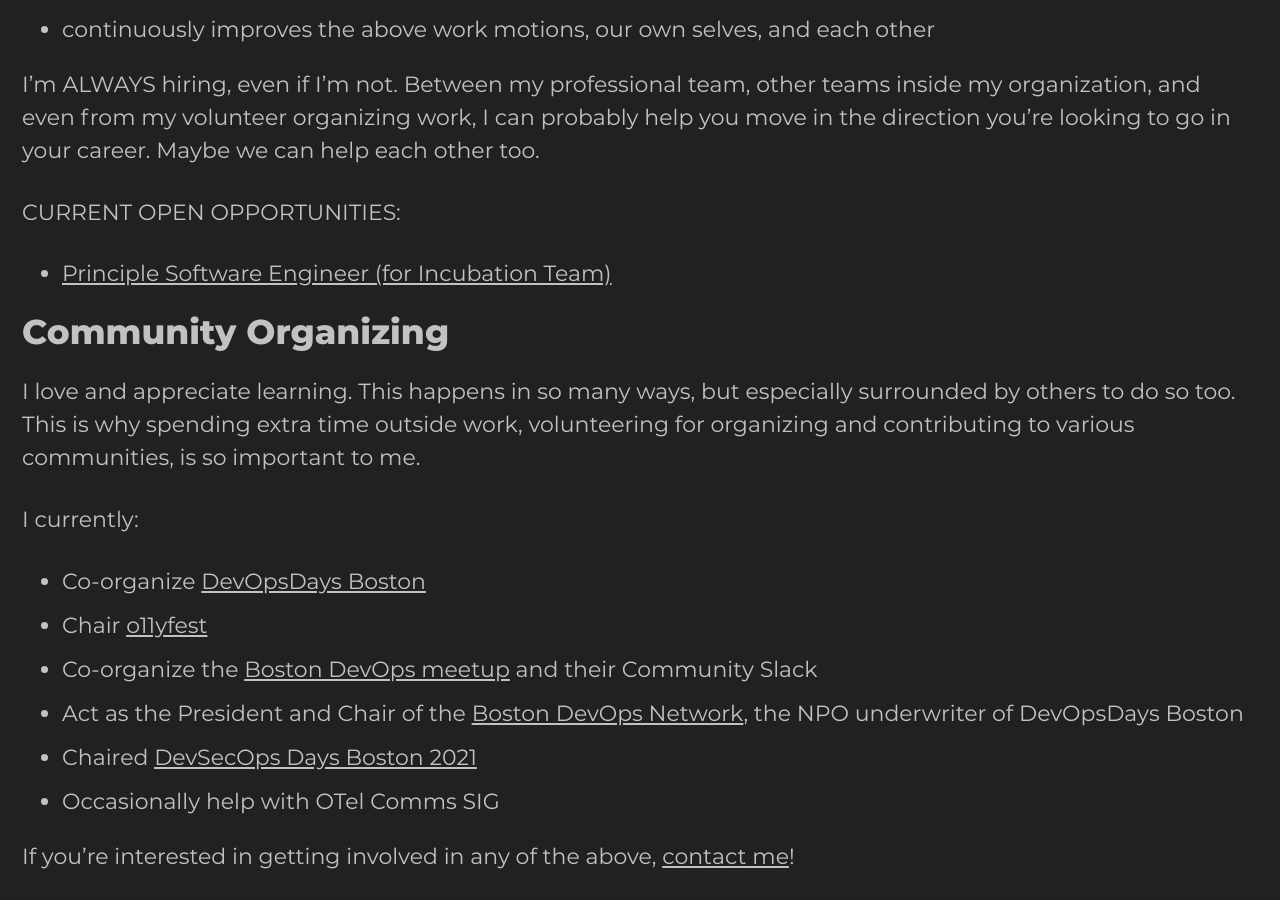
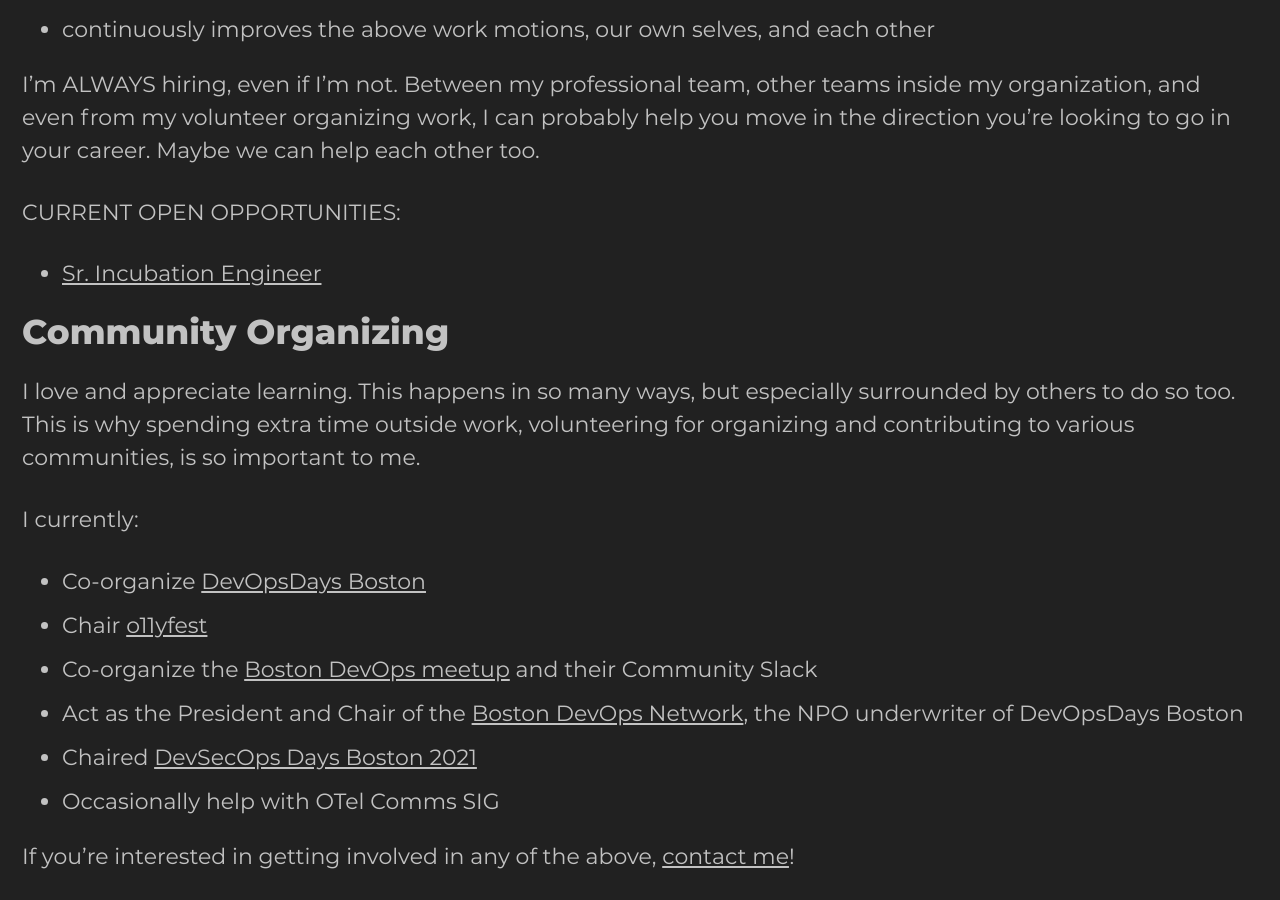
Before and after one commit to paulsbruce/paulsbruce.io, a Jekyll site: the page built from _pages/work-with-me.md, in a window 1280 px wide and 900 px high, scrolled down 761 px. Built offline with Jekyll 4.4.1, drawn with Linux system fonts in a browser that asks for light colours; cached includes are drawn as plain includes.

Commit message:
Updated job link

```diff
--- a/_pages/work-with-me.md
+++ b/_pages/work-with-me.md
@@ -31,7 +31,7 @@
 
 CURRENT OPEN OPPORTUNITIES:
 
-- [Principle Software Engineer (for Incubation Team)](https://tricentis.wd1.myworkdayjobs.com/en-US/Tricentis_Careers/job/US---Atlanta/Principal-Software-Engineer_JR100456)
+- [Sr. Incubation Engineer](https://tricentis.wd1.myworkdayjobs.com/en-US/Tricentis_Careers/job/US---Atlanta/Senior-Incubation-Engineer_JR100462)
 
 # Community Organizing
 
```
